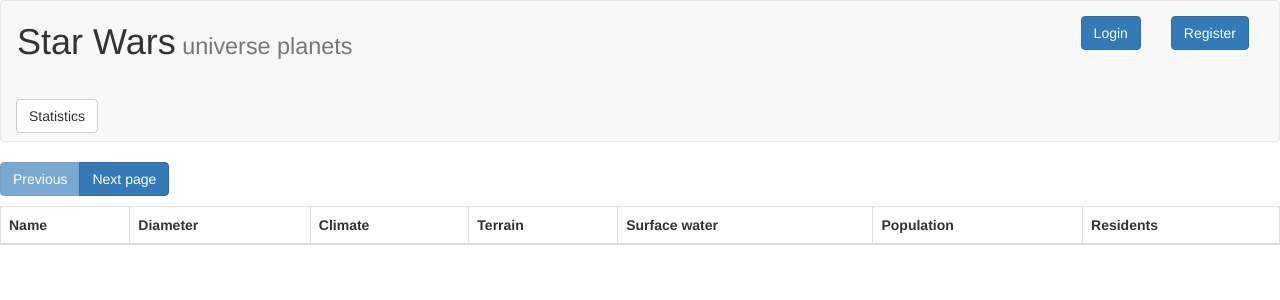
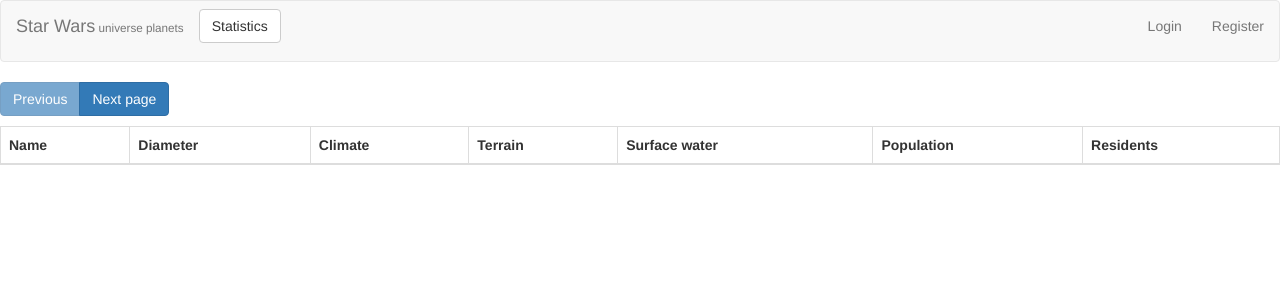
Before and after one commit to Bela-Szilagyi/The-world-of-Star-Wars, a Flask app: page / in a window 1280 px wide. Shown: the top 300 px of the page. Run offline with Flask 2, Linux system fonts and the light colour scheme; lists and menus that the app fills with data are empty; some libraries are stand-ins or nearby versions.

Commit message:
navbar fixed

```diff
--- a/static/style/style.css
+++ b/static/style/style.css
@@ -5,3 +5,10 @@
 .vote:hover {
     cursor: pointer;
 }
+
+h1 {
+font-weight: 500;
+line-height: 20px;
+margin-top: 0px;
+-webkit-margin-before: 0px;
+}
--- a/templates/index.html
+++ b/templates/index.html
@@ -19,22 +19,19 @@
     <nav class="navbar navbar-default">
         <div class="container-fluid">
             <div class="navbar-header">
-                <h1 class="navbar">Star Wars<small> universe planets</small></h1>
-                <button id="statistics" type='button' data-toggle='modal' data-target='#statisticsModal' class='btn btn-default navbar-btn'>Statistics</button>
+                <h1 class="navbar-brand">Star Wars<small> universe planets</small></h1>
             </div>
-            <div class="collapse navbar-collapse" id="bs-example-navbar-collapse-1">
+            <button id="statistics" data-toggle="modal" data-target="#statisticsModal" class="btn btn-default navbar-btn">Statistics</button>
+
             <ul class="nav navbar-nav navbar-right">
                 {% if username|length > 0 %}
-                        <li><button id="test" type='button' class='test btn btn-primary'>Test</button></li>
                     <li><h1><small>Logged in as </small><strong>{{ username }}</strong></h1></li>
-                        <!-- <p class="navbar-text navbar-right">Signed in as ><strong>{{ username }}</strong></p> -->
-                        <li><a href="/logout/"><button type='button' class='btn btn-primary'>Logout</button></a></li>
+                    <li><a href="/logout/">Logout</a></li>
                 {% else %}
-                            <li><a href="/login/"><button type='button' class='btn btn-primary'>Login</button></a></li>
-                            <li><a href="/register/"><button type='button' class='btn btn-primary'>Register</button></a></li>
+                    <li><a href="/login/">Login</a></li>
+                    <li><a href="/register/">Register</a></li>
                 {% endif %}
             </ul>
-            </div>
         </div>
     </nav>
 
```
Lines whose indentation alone changed are shown as unchanged.
